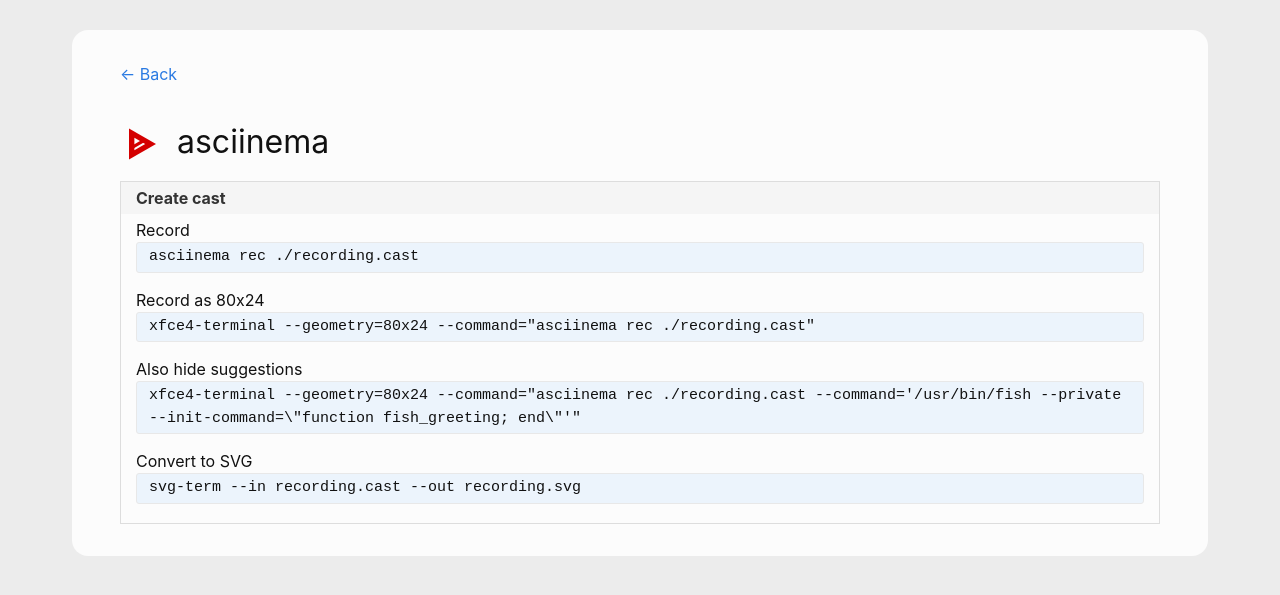
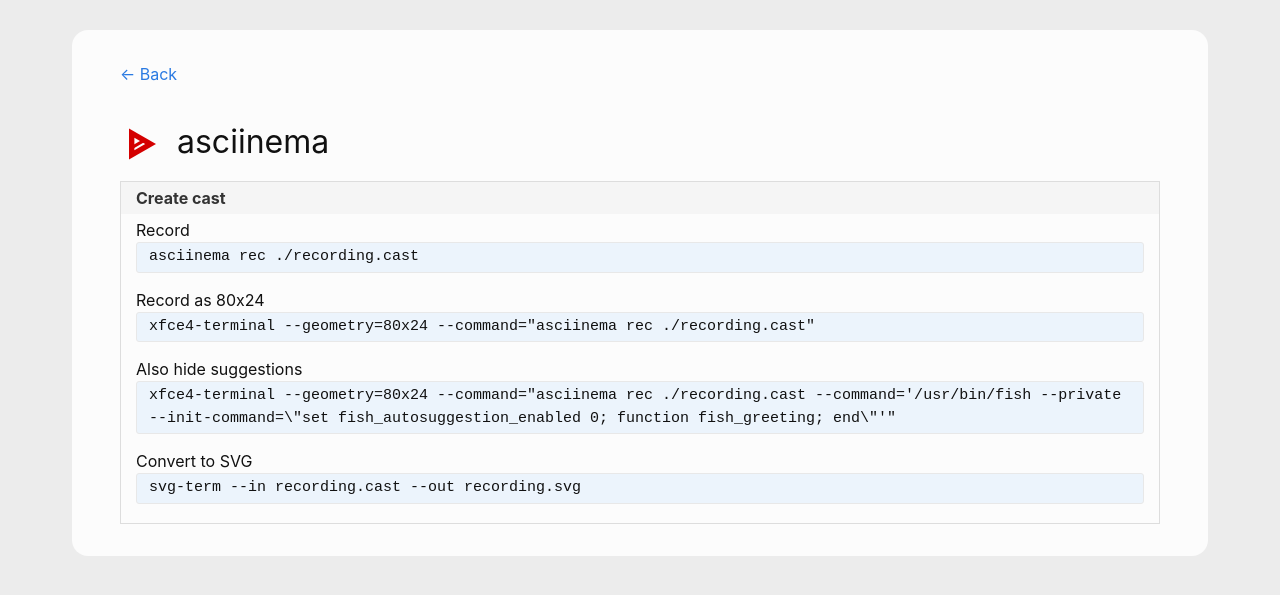
Before and after one commit to andreas-mausch/cheatsheets, a Jekyll site: the page built from _cheatsheets/asciinema.md, in a window 1280 px wide. Shown: the top 595 px of the page. Built offline with Jekyll 4.4.1, drawn with Linux system fonts in a browser that asks for light colours.

Commit message:
asciinema: Completely hide suggestions

```diff
--- a/_cheatsheets/asciinema.md
+++ b/_cheatsheets/asciinema.md
@@ -7,6 +7,6 @@
     commands:
       Record: asciinema rec ./recording.cast
       Record as 80x24: xfce4-terminal --geometry=80x24 --command="asciinema rec ./recording.cast"
-      Also hide suggestions: xfce4-terminal --geometry=80x24 --command="asciinema rec ./recording.cast --command='/usr/bin/fish --private --init-command=\"function fish_greeting; end\"'"
+      Also hide suggestions: xfce4-terminal --geometry=80x24 --command="asciinema rec ./recording.cast --command='/usr/bin/fish --private --init-command=\"set fish_autosuggestion_enabled 0; function fish_greeting; end\"'"
       Convert to SVG: svg-term --in recording.cast --out recording.svg
 ---
```
